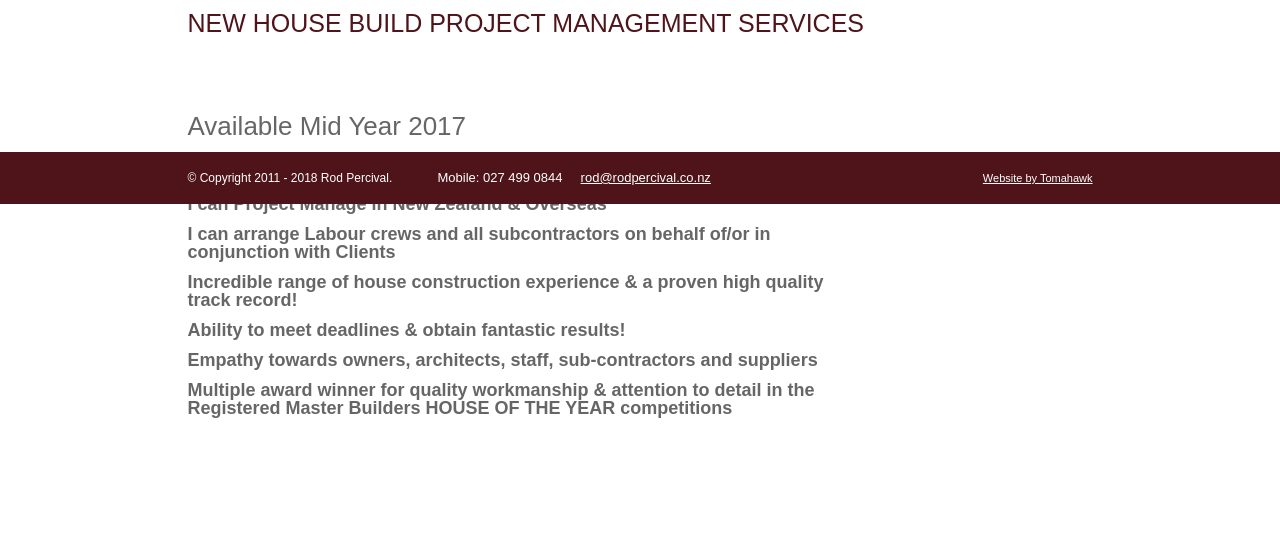
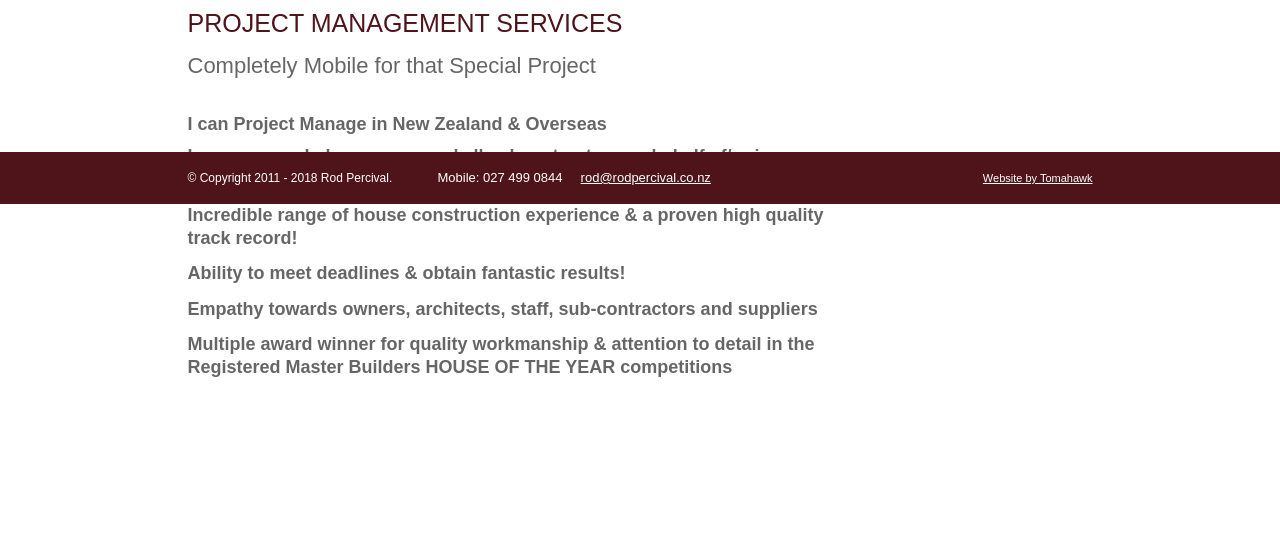
Before and after one commit to Dev-sebans/rodpercival, a plain HTML site: page index.html in a window 1280 px wide. Shown: the part 596-1156 px from the top of the page. Drawn offline with Linux system fonts and the light colour scheme.

Commit message:
feedbacks updated

```diff
--- a/index.html
+++ b/index.html
@@ -112,34 +112,29 @@ var fadeimages=new Array()
   </tr>
   <tr>
     <td>&nbsp;</td>
-    <td><h1>NEW HOUSE BUILD PROJECT MANAGEMENT SERVICES</h1>
-    <p><div style="width:640px;"><p>
-	&nbsp;</p>
-<p>
-	&nbsp;</p>
-<p>
-	<span style="font-size:26px;">Available Mid Year 2017</span></p>
-<p>
-	<span style="font-size:22px;"><br />
+    <td><h1>PROJECT MANAGEMENT SERVICES</h1>
+    <div style="width:640px;">
+	<span style="font-size:22px; margin-bottom: 40px; display: block;">
 	Completely Mobile for that Special Project<br />
 	</span></p>
+
 <p>
   <strong style="font-size: 18px;">I can Project Manage in New Zealand &amp; Overseas</strong>
 </p>
 <p>
-  <span style="font-size:18px;"><strong>I can arrange Labour crews and all subcontractors on behalf of/or in conjunction with Clients</strong></span>
+  <span style="font-size:18px; line-height: 1.3;"><strong>I can arrange Labour crews and all subcontractors on behalf of/or in conjunction with Clients</strong></span>
 </p>
 <p>
-  <span style="font-size:18px;"><strong>Incredible range of house construction experience &amp; a proven high quality track record!</strong></span>
+  <span style="font-size:18px; line-height: 1.3;"><strong>Incredible range of house construction experience &amp; a proven high quality track record!</strong></span>
 </p>
 <p>
-  <span style="font-size:18px;"><strong>Ability to meet deadlines &amp; obtain fantastic results!</strong></span>
+  <span style="font-size:18px; line-height: 1.3;"><strong>Ability to meet deadlines &amp; obtain fantastic results!</strong></span>
 </p>
 <p>
-  <span style="font-size:18px;"><strong>Empathy towards owners, architects, staff, sub-contractors and suppliers</strong></span>
+  <span style="font-size:18px; line-height: 1.3;"><strong>Empathy towards owners, architects, staff, sub-contractors and suppliers</strong></span>
 </p>
 <p>
-  <span style="font-size:18px;"><strong>Multiple award winner for quality workmanship  &amp; attention to detail in the Registered Master Builders HOUSE OF THE YEAR competitions </strong></span>
+  <span style="font-size:18px; line-height: 1.3;"><strong>Multiple award winner for quality workmanship  &amp; attention to detail in the Registered Master Builders HOUSE OF THE YEAR competitions </strong></span>
 </p>
 <p>
 	&nbsp;</p>
```
